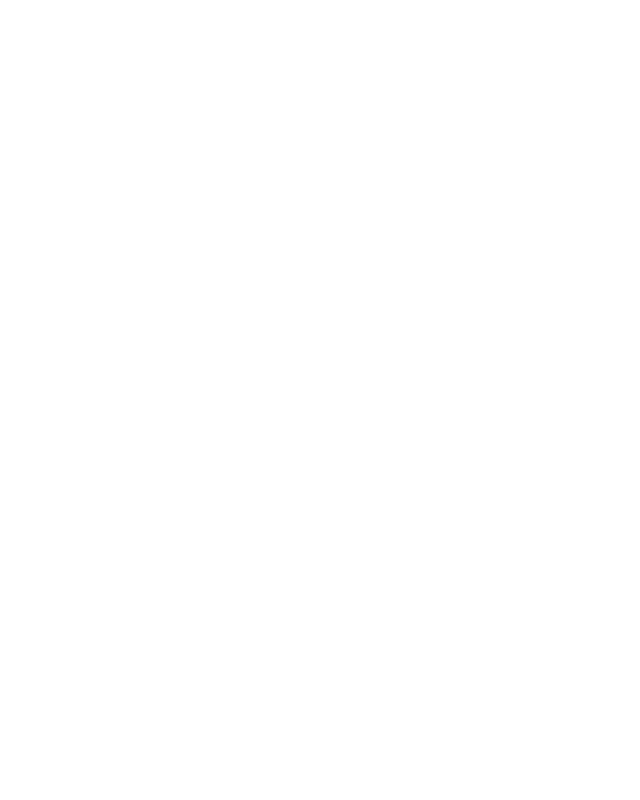
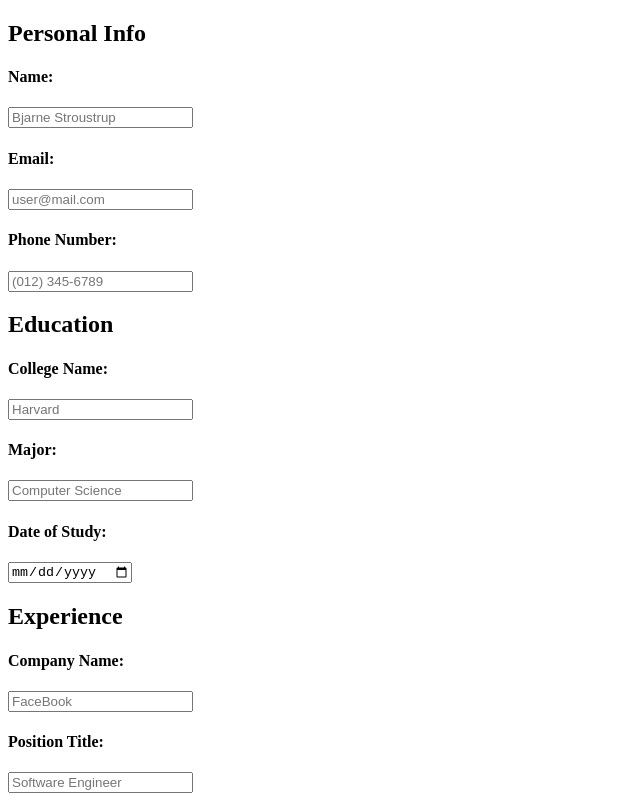
Before and after one commit to Bonavoot/cv-project, a React (Create React App) app: page / in a window 1280 px wide. Shown: the top 800 px of the page, without its empty margins (0-640 px from the left). Built offline with nearby package versions, Linux system fonts and the light colour scheme.

Commit message:
Input fields rendered, still need submit btn

```diff
--- a/public/index.html
+++ b/public/index.html
@@ -2,7 +2,7 @@
 <html lang="en">
   <head>
     <meta charset="utf-8" />
-    <link rel="icon" href="%PUBLIC_URL%/favicon.ico" />
+
     <meta name="viewport" content="width=device-width, initial-scale=1" />
     <meta name="theme-color" content="#000000" />
     <meta
--- a/src/App.js
+++ b/src/App.js
@@ -1,3 +1,141 @@
-function App() {}
+import React from "react";
+import RenderCV from "./components/RenderCV.js";
+
+class App extends React.Component {
+  constructor(props) {
+    super(props);
+    this.state = {};
+    this.handleSubmit = this.handleSubmit.bind(this);
+    this.handleChange = this.handleChange.bind(this);
+  }
+
+  handleChange(event) {
+    const target = event.target;
+
+    const name = target.name;
+    this.setState({
+      [name]: target.value,
+    });
+  }
+
+  handleSubmit(e) {}
+
+  render() {
+    return (
+      <div>
+        <form onSubmit={this.handleSubmit}>
+          <h2>Personal Info</h2>
+          <label>
+            <h4>Name:</h4>
+            <input
+              name="fullName"
+              placeholder="Bjarne Stroustrup"
+              type="text"
+              value={this.state.fullName}
+              onChange={this.handleChange}
+            ></input>
+          </label>
+          <br />
+          <label>
+            <h4>Email:</h4>
+            <input
+              name="email"
+              placeholder="user@mail.com"
+              type="mail"
+              value={this.state.email}
+              onChange={this.handleChange}
+            ></input>
+          </label>
+          <br />
+          <label>
+            <h4>Phone Number:</h4>
+            <input
+              name="phone"
+              type="text"
+              placeholder="(012) 345-6789"
+              value={this.state.phone}
+              onChange={this.handleChange}
+            ></input>
+          </label>
+          <br />
+          <h2>Education</h2>
+
+          <label>
+            <h4>College Name:</h4>
+            <input
+              name="college"
+              type="text"
+              placeholder="Harvard"
+              value={this.state.college}
+              onChange={this.handleChange}
+            ></input>
+          </label>
+          <br />
+          <label>
+            <h4>Major:</h4>
+            <input
+              name="major"
+              type="text"
+              placeholder="Computer Science"
+              value={this.state.major}
+              onChange={this.handleChange}
+            ></input>
+          </label>
+          <br />
+          <label>
+            <h4>Date of Study:</h4>
+            <input
+              name="dateOfStudy"
+              type="date"
+              value={this.state.dateOfStudy}
+              onChange={this.handleChange}
+            ></input>
+          </label>
+          <br />
+          <h2>Experience</h2>
+          <label>
+            <h4>Company Name:</h4>
+            <input
+              name="text"
+              type="company"
+              placeholder="FaceBook"
+              value={this.state.company}
+              onChange={this.handleChange}
+            ></input>
+          </label>
+          <br />
+          <label>
+            <h4>Position Title:</h4>
+            <input
+              name="text"
+              type="position"
+              placeholder="Software Engineer"
+              value={this.state.position}
+              onChange={this.handleChange}
+            ></input>
+          </label>
+          <br />
+          <label>
+            <h4>Describe Job:</h4>
+            <textarea name="mainTasks" value={this.state.mainTasks}></textarea>
+          </label>
+          <br />
+          <label>
+            <h4>Time at Company:</h4>
+            <input
+              name="timeAtJob"
+              type="position"
+              placeholder="1 year 3 months"
+              value={this.state.timeAtJob}
+              onChange={this.handleChange}
+            ></input>
+          </label>
+          <br />
+          <button type="submit">Submit</button>
+        </form>
+      </div>
+    );
+  }
+}
 
 export default App;
--- /dev/null
+++ b/src/components/RenderCV.js
@@ -0,0 +1,12 @@
+import React from "react";
+
+class RenderCV extends React.Component {
+  constructor(props) {
+    super(props);
+  }
+  render() {
+    return <div>Testeru!</div>;
+  }
+}
+
+export default RenderCV;
```
Also changed, not shown: public/manifest.json, src/styles/styles.css (added).
